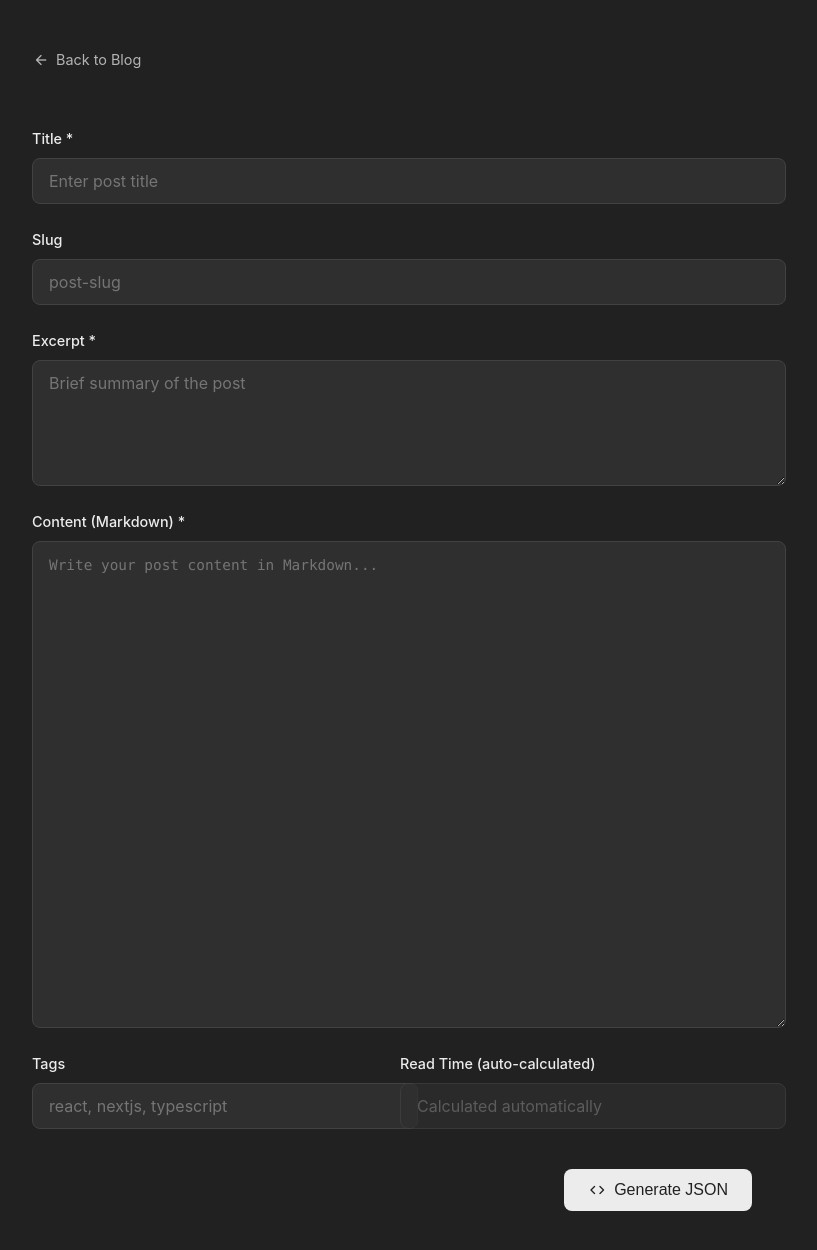
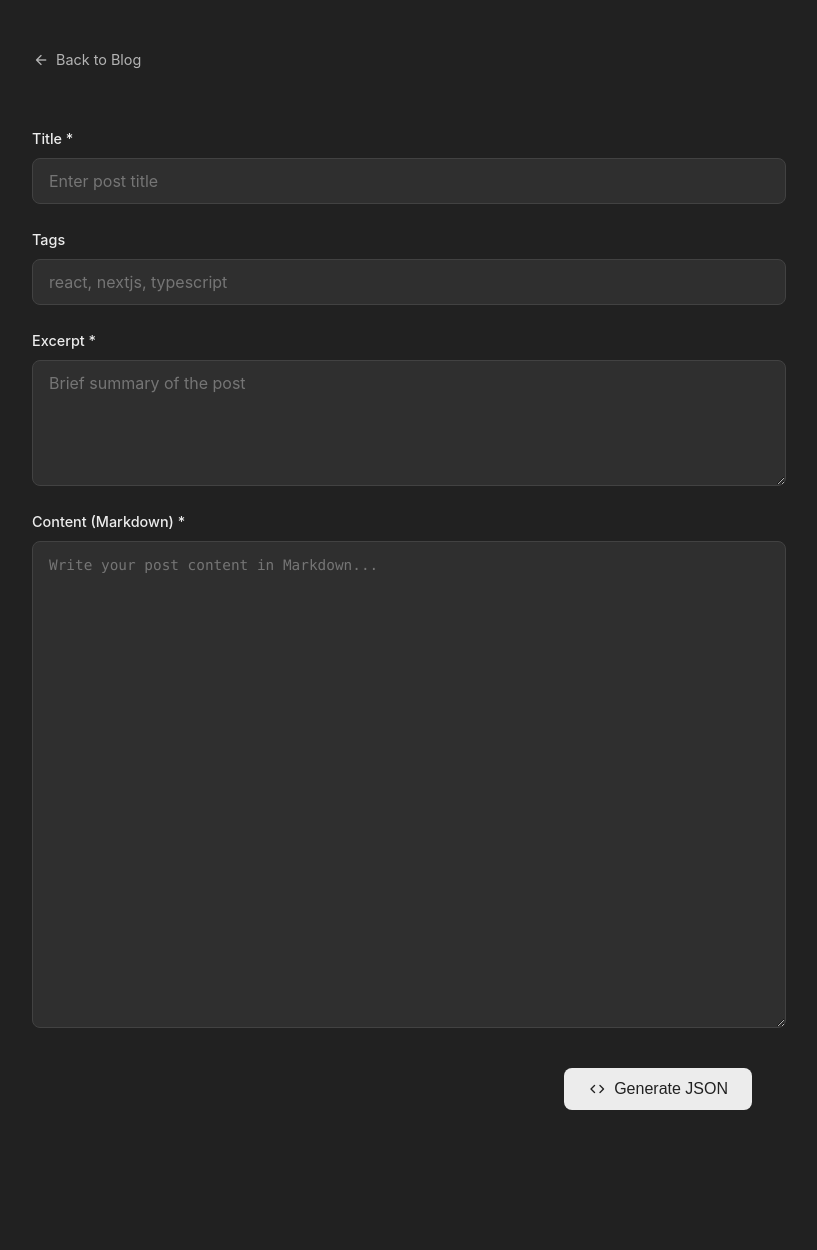
Before and after one commit to thomasboom/portfolio, a Next.js app: page /blog/new in a window 1280 px wide. Shown: the top 1250 px of the page, without its empty margins (248-1065 px from the left). After the commit the page ends 1158 px from the top, so only its background shows below. Built offline with nearby package versions, Linux system fonts and the light colour scheme.

Commit message:
Update page.tsx

```diff
--- a/src/app/blog/new/page.tsx
+++ b/src/app/blog/new/page.tsx
@@ -5,11 +5,9 @@ import Link from 'next/link';
 
 interface FormData {
   title: string;
-  slug: string;
   excerpt: string;
   content: string;
   tags: string;
-  readTime: string;
 }
 
 interface BlogPost {
@@ -32,11 +30,9 @@ export default function BlogEditor() {
 
   const [formData, setFormData] = useState<FormData>({
     title: '',
-    slug: '',
     excerpt: '',
     content: '',
-    tags: '',
-    readTime: ''
+    tags: ''
   });
   const [generatedJson, setGeneratedJson] = useState<string>('');
 
@@ -44,12 +40,12 @@ export default function BlogEditor() {
     e.preventDefault();
 
     const post: BlogPost = {
-      slug: formData.slug || formData.title.toLowerCase().replace(/\s+/g, '-'),
+      slug: formData.title.toLowerCase().replace(/\s+/g, '-'),
       title: formData.title,
       excerpt: formData.excerpt,
       content: formData.content,
       date: new Date().toISOString().split('T')[0],
-      readTime: formData.readTime || '1 min read',
+      readTime: calculateReadTime(formData.content),
       tags: formData.tags.split(',').map(tag => tag.trim()).filter(Boolean)
     };
 
@@ -77,20 +73,20 @@ export default function BlogEditor() {
                 id="title"
                 type="text"
                 value={formData.title}
-                onChange={(e) => setFormData({ ...formData, title: e.target.value, slug: e.target.value.toLowerCase().replace(/\s+/g, '-') })}
+                onChange={(e) => setFormData({ ...formData, title: e.target.value })}
                 required
                 placeholder="Enter post title"
               />
             </div>
 
             <div className="form-group">
-              <label htmlFor="slug">Slug</label>
+              <label htmlFor="tags">Tags</label>
               <input
-                id="slug"
+                id="tags"
                 type="text"
-                value={formData.slug}
-                onChange={(e) => setFormData({ ...formData, slug: e.target.value })}
-                placeholder="post-slug"
+                value={formData.tags}
+                onChange={(e) => setFormData({ ...formData, tags: e.target.value })}
+                placeholder="react, nextjs, typescript"
               />
             </div>
 
@@ -111,37 +107,12 @@ export default function BlogEditor() {
               <textarea
                 id="content"
                 value={formData.content}
-                onChange={(e) => setFormData({ ...formData, content: e.target.value, readTime: calculateReadTime(e.target.value) })}
+                onChange={(e) => setFormData({ ...formData, content: e.target.value })}
                 required
                 placeholder="Write your post content in Markdown..."
                 rows={20}
                 className="markdown-editor"
               />
-            </div>
-
-            <div className="form-row">
-              <div className="form-group">
-                <label htmlFor="tags">Tags</label>
-                <input
-                  id="tags"
-                  type="text"
-                  value={formData.tags}
-                  onChange={(e) => setFormData({ ...formData, tags: e.target.value })}
-                  placeholder="react, nextjs, typescript"
-                />
-              </div>
-
-              <div className="form-group">
-                <label htmlFor="readTime">Read Time (auto-calculated)</label>
-                <input
-                  id="readTime"
-                  type="text"
-                  value={formData.readTime}
-                  readOnly
-                  placeholder="Calculated automatically"
-                  className="read-only-input"
-                />
-              </div>
             </div>
 
             <div className="form-actions">
```
